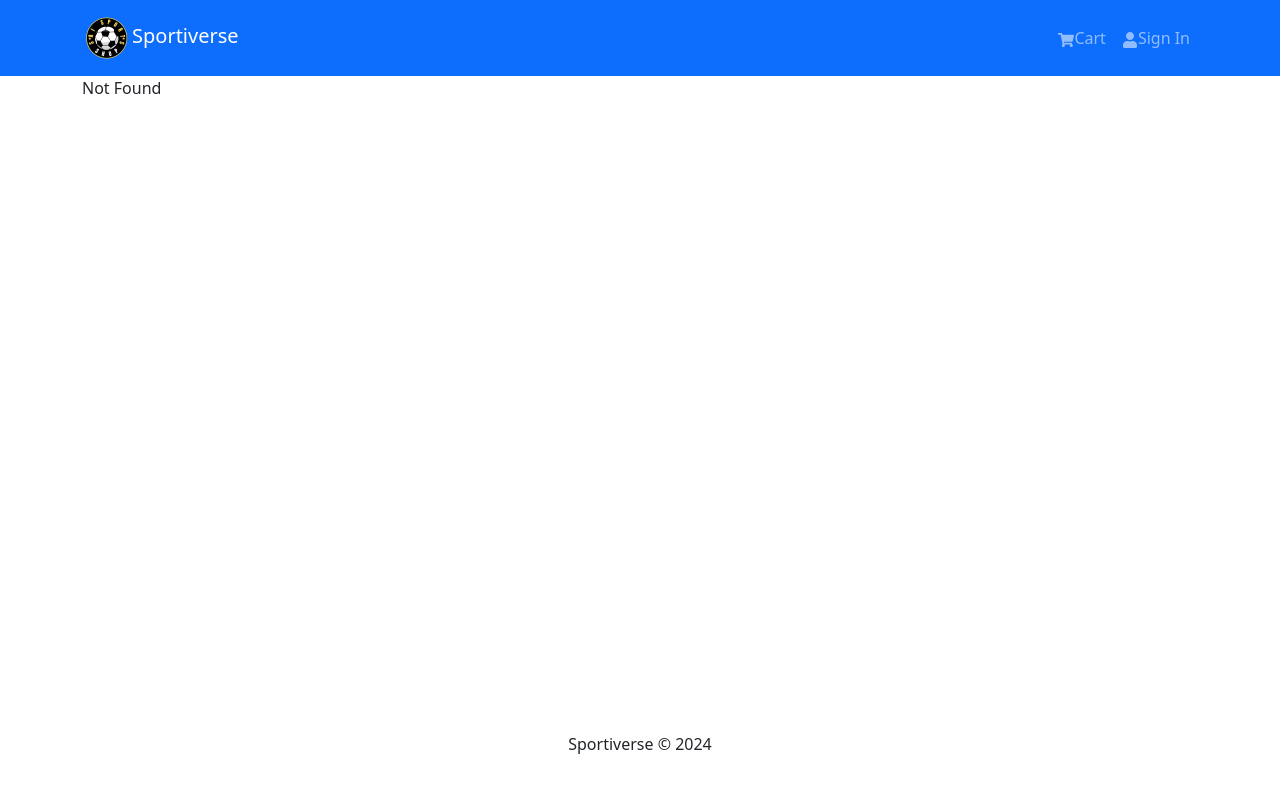
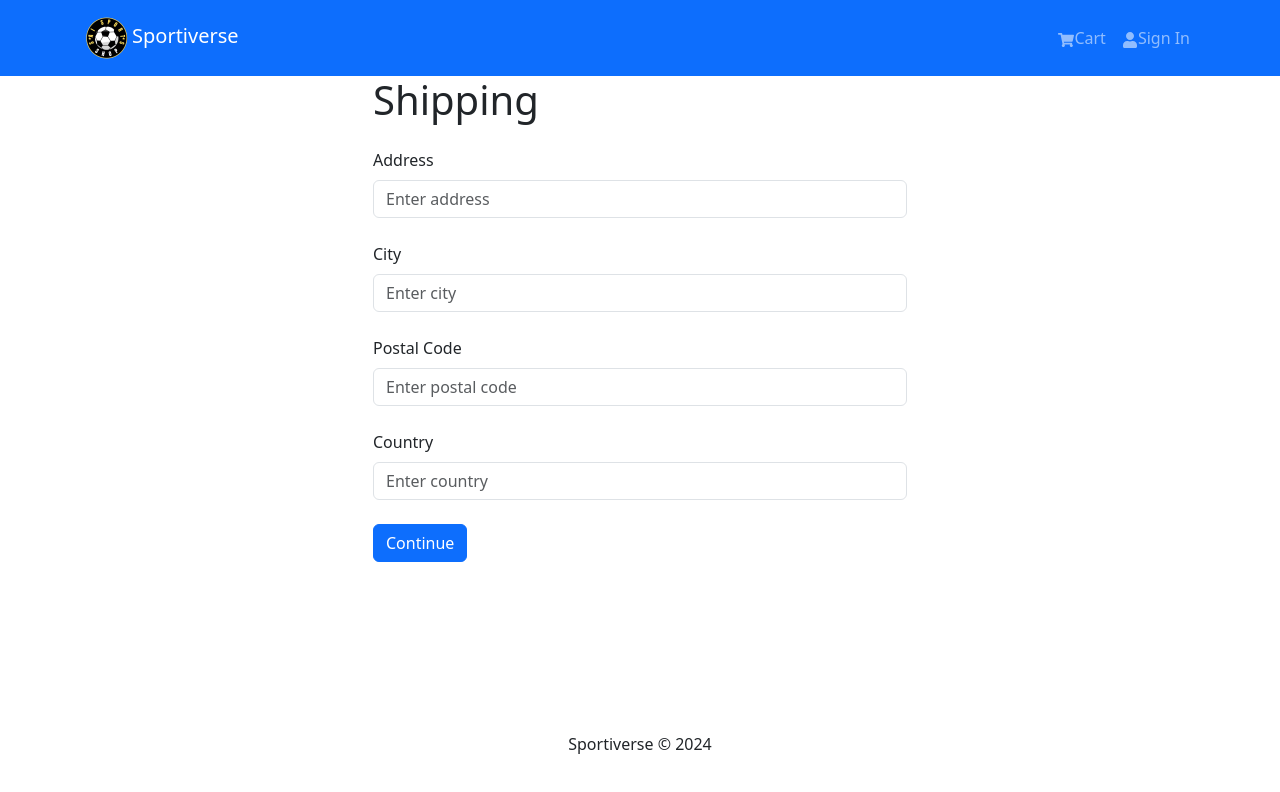
Before and after one commit to prasadhonrao/sportiverse, a React (Create React App) app in the folder src/webapp/: page /shipping in a window 1280 px wide. Before the commit this address had no page. Shown: the top 792 px of the page. Built offline with nearby package versions, Linux system fonts and the light colour scheme.

Commit message:
Add ShippingPage and update routing

```diff
--- a/src/webapp/src/index.js
+++ b/src/webapp/src/index.js
@@ -14,6 +14,7 @@
 import CartPage from './pages/CartPage';
 import LoginPage from './pages/LoginPage';
 import RegisterPage from './pages/RegisterPage';
+import ShippingPage from './pages/ShippingPage';
 
 const router = createBrowserRouter(
   createRoutesFromElements(
@@ -23,6 +24,7 @@
       <Route path="/cart" element={<CartPage />} />
       <Route path="/login" element={<LoginPage />} />
       <Route path="/register" element={<RegisterPage />} />
+      <Route path="/shipping" element={<ShippingPage />} />
       <Route path="*" element={<div>Not Found</div>} />
     </Route>
   )
--- /dev/null
+++ b/src/webapp/src/pages/ShippingPage.jsx
@@ -0,0 +1,74 @@
+import React, { useState } from 'react';
+import { useDispatch, useSelector } from 'react-redux';
+import { useNavigate } from 'react-router-dom';
+import { Form, Button } from 'react-bootstrap';
+import FormContainer from '../components/FormContainer';
+import { saveShippingAddress } from '../slices/cartSlice';
+
+const ShippingPage = () => {
+  const cart = useSelector((state) => state.cart);
+  const { shippingAddress } = cart;
+
+  const [address, setAddress] = useState(shippingAddress?.address || '');
+  const [city, setCity] = useState(shippingAddress?.city || '');
+  const [postalCode, setPostalCode] = useState(shippingAddress?.postalCode || '');
+  const [country, setCountry] = useState(shippingAddress?.country || '');
+
+  const dispatch = useDispatch();
+  const navigate = useNavigate();
+
+  const submitHandler = (e) => {
+    e.preventDefault();
+    dispatch(saveShippingAddress({ address, city, postalCode, country }));
+    navigate('/payment');
+  };
+
+  return (
+    <FormContainer>
+      <h1>Shipping</h1>
+      <Form onSubmit={submitHandler}>
+        <Form.Group controlId="address" className="my-3">
+          <Form.Label className="my-2">Address</Form.Label>
+          <Form.Control
+            type="text"
+            placeholder="Enter address"
+            value={address}
+            onChange={(e) => setAddress(e.target.value)}
+          ></Form.Control>
+        </Form.Group>
+        <Form.Group controlId="city" className="my-3">
+          <Form.Label className="my-2">City</Form.Label>
+          <Form.Control
+            type="text"
+            placeholder="Enter city"
+            value={city}
+            onChange={(e) => setCity(e.target.value)}
+          ></Form.Control>
+        </Form.Group>
+        <Form.Group controlId="postalCode" className="my-3">
+          <Form.Label className="my-2">Postal Code</Form.Label>
+          <Form.Control
+            type="text"
+            placeholder="Enter postal code"
+            value={postalCode}
+            onChange={(e) => setPostalCode(e.target.value)}
+          ></Form.Control>
+        </Form.Group>
+        <Form.Group controlId="country" className="my-3">
+          <Form.Label className="my-2">Country</Form.Label>
+          <Form.Control
+            type="text"
+            placeholder="Enter country"
+            value={country}
+            onChange={(e) => setCountry(e.target.value)}
+          ></Form.Control>
+        </Form.Group>
+        <Button type="submit" variant="primary" className="my-2">
+          Continue
+        </Button>
+      </Form>
+    </FormContainer>
+  );
+};
+
+export default ShippingPage;
```
